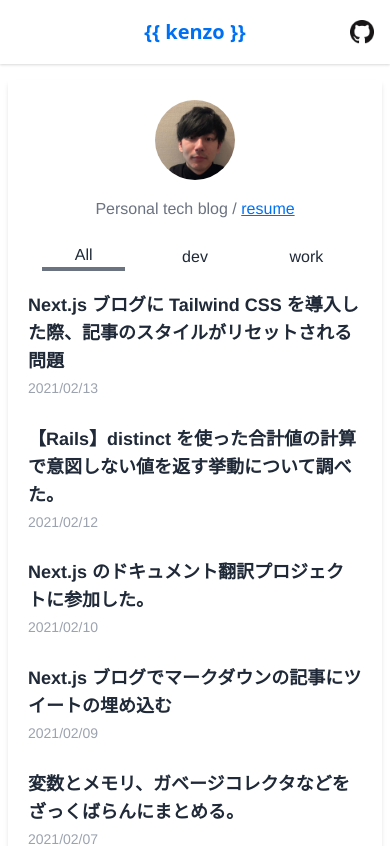
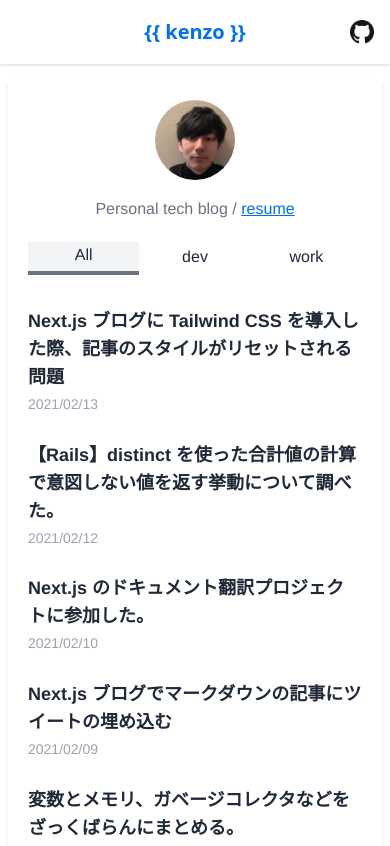
Before and after one commit to kenzo-tanaka/nextJsBlog, a Next.js app: page / in a window 390 px wide. Shown: the top 846 px of the page. Built offline with nearby package versions, Linux system fonts and the light colour scheme.

Commit message:
fix category menu style

```diff
--- a/components/mobileCategoryMenu.tsx
+++ b/components/mobileCategoryMenu.tsx
@@ -6,12 +6,14 @@ const MobileCategoryMenu: React.FC = () => {
   const router = useRouter();
   const categoryList = config.categoryList;
   return (
-    <div className="block sm:hidden grid grid-cols-3 my-5 text-center content-center">
+    <div className="block sm:hidden grid grid-cols-3 mt-5 mb-8 text-center content-center">
       {categoryList.map(({ slug, name }) => (
         <Link href={slug} key={slug}>
           <a
-            className={`m-auto font-medium text-gray-800 w-3/4 hover:bg-gray-100 ${
-              router.asPath === slug ? "border-b-4 border-gray-500" : ""
+            className={`m-auto font-medium text-gray-800 w-full pb-1 ${
+              router.asPath === slug
+                ? "border-b-4 border-gray-500 bg-gray-100"
+                : ""
             }`}
           >
             {name}
```
